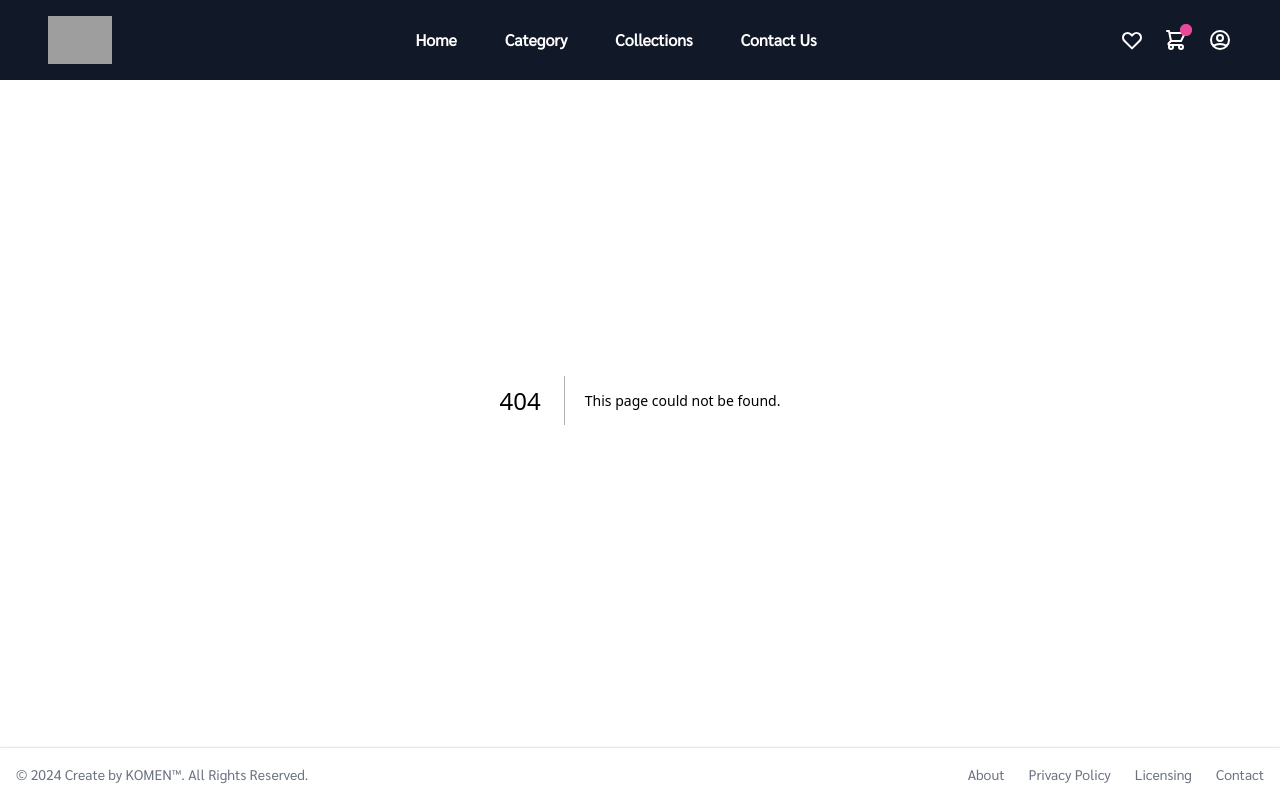
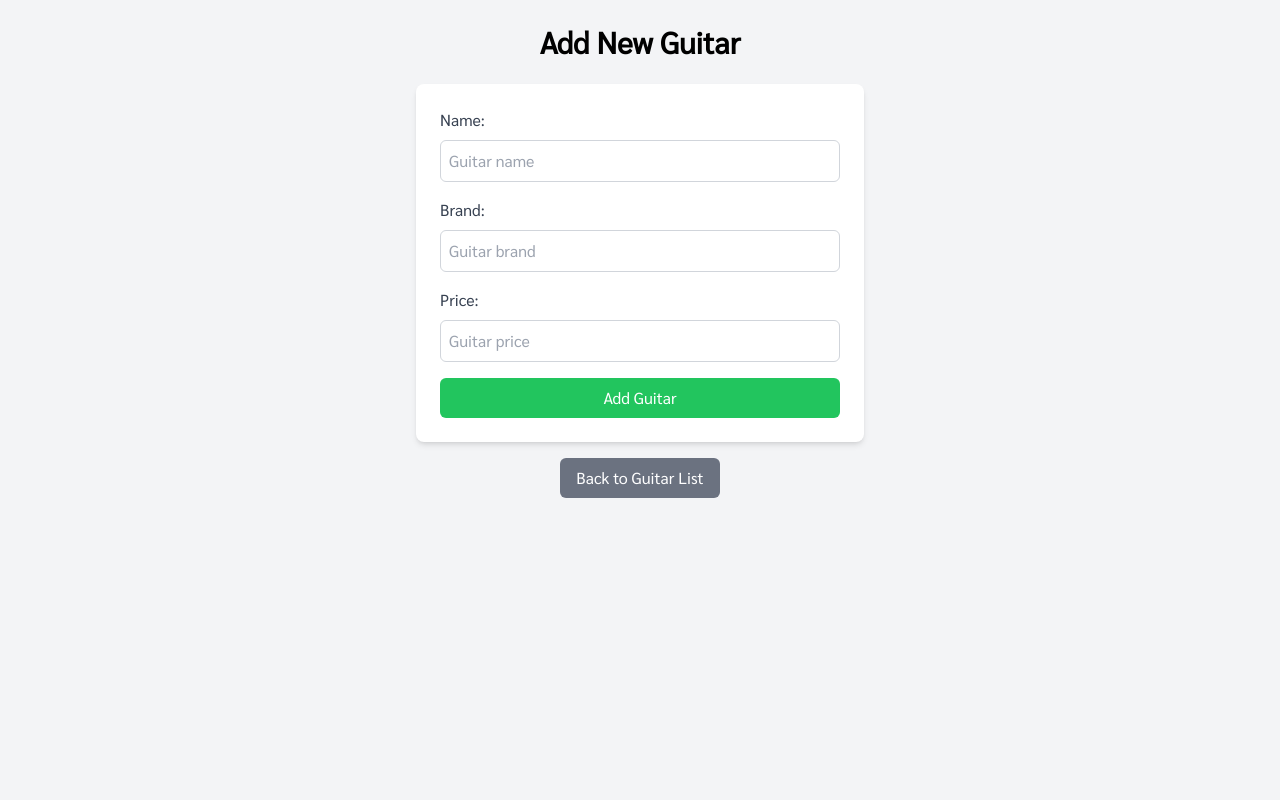
Before and after one commit to komenpetch/Music-store, a Next.js app: page /guitar in a window 1280 px wide. Before the commit this address had no page. Built offline with nearby package versions, Linux system fonts and the light colour scheme; grey boxes are pictures that could not be loaded.

Commit message:
add-guitar

```diff
--- /dev/null
+++ b/app/api/add-guitar/route.ts
@@ -0,0 +1,9 @@
+// app/api/add-guitar/route.ts
+import { addGuitar } from '@/app/server/_actions/guitarActions';
+import { NextResponse } from 'next/server';
+
+export async function POST(request: Request) {
+    const { name, brand, price } = await request.json();
+    const newGuitar = await addGuitar(name, brand, price);
+    return NextResponse.json(newGuitar);
+}
--- /dev/null
+++ b/app/guitar/page.tsx
@@ -0,0 +1,86 @@
+'use client';
+
+import { useState } from 'react';
+import Link from 'next/link';
+import { useRouter } from 'next/navigation';
+
+async function addNewGuitar(name: string, brand: string, price: number) {
+    await fetch('/api/add-guitar', {
+        method: 'POST',
+        headers: {
+            'Content-Type': 'application/json',
+        },
+        body: JSON.stringify({ name, brand, price }),
+    });
+}
+
+export default function AddGuitarPage() {
+    const router = useRouter();
+    const [name, setName] = useState('');
+    const [brand, setBrand] = useState('');
+    const [price, setPrice] = useState<number | ''>('');
+
+    const handleSubmit = async (e: React.FormEvent) => {
+        e.preventDefault();
+        if (name && brand && price) {
+            await addNewGuitar(name, brand, Number(price));
+            setName('');
+            setBrand('');
+            setPrice('');
+            alert('Guitar added successfully!');
+            router.push('/server'); // Navigate back to the server page to show the updated list
+            router.refresh(); // Refresh the page to reload the latest data
+        }
+    };
+
+    return (
+        <div className="min-h-screen bg-gray-100 p-6 flex flex-col items-center">
+            <h1 className="text-3xl font-bold mb-6 text-black">Add New Guitar</h1>
+
+            <form onSubmit={handleSubmit} className="bg-white shadow-md rounded-lg p-6 w-full max-w-md space-y-4">
+                <div>
+                    <label className="block text-gray-700 font-medium mb-2">Name:</label>
+                    <input
+                        type="text"
+                        value={name}
+                        onChange={(e) => setName(e.target.value)}
+                        className="w-full border border-gray-300 rounded-md p-2 text-black"
+                        placeholder="Guitar name"
+                    />
+                </div>
+                <div>
+                    <label className="block text-gray-700 font-medium mb-2">Brand:</label>
+                    <input
+                        type="text"
+                        value={brand}
+                        onChange={(e) => setBrand(e.target.value)}
+                        className="w-full border border-gray-300 rounded-md p-2 text-black"
+                        placeholder="Guitar brand"
+                    />
+                </div>
+                <div>
+                    <label className="block text-gray-700 font-medium mb-2">Price:</label>
+                    <input
+                        type="number"
+                        value={price}
+                        onChange={(e) => setPrice(Number(e.target.value))}
+                        className="w-full border border-gray-300 rounded-md p-2 text-black"
+                        placeholder="Guitar price"
+                    />
+                </div>
+                <button
+                    type="submit"
+                    className="w-full bg-green-500 text-white px-4 py-2 rounded-md hover:bg-green-600"
+                >
+                    Add Guitar
+                </button>
+            </form>
+
+            <Link href="/server">
+                <button className="mt-4 bg-gray-500 text-white px-4 py-2 rounded-md hover:bg-gray-600">
+                    Back to Guitar List
+                </button>
+            </Link>
+        </div>
+    );
+}
--- a/app/layout.tsx
+++ b/app/layout.tsx
@@ -25,11 +25,11 @@
         className={`${sarabun.className}`}
         style={{ backgroundColor: 'white ' }} // Replace with your desired color
       >
-        <Head />
+        {/* <Head /> */}
         <main>
           {children}
         </main>
-        <Foot />
+        {/* <Foot /> */}
       </body>
     </html>
   );
```
